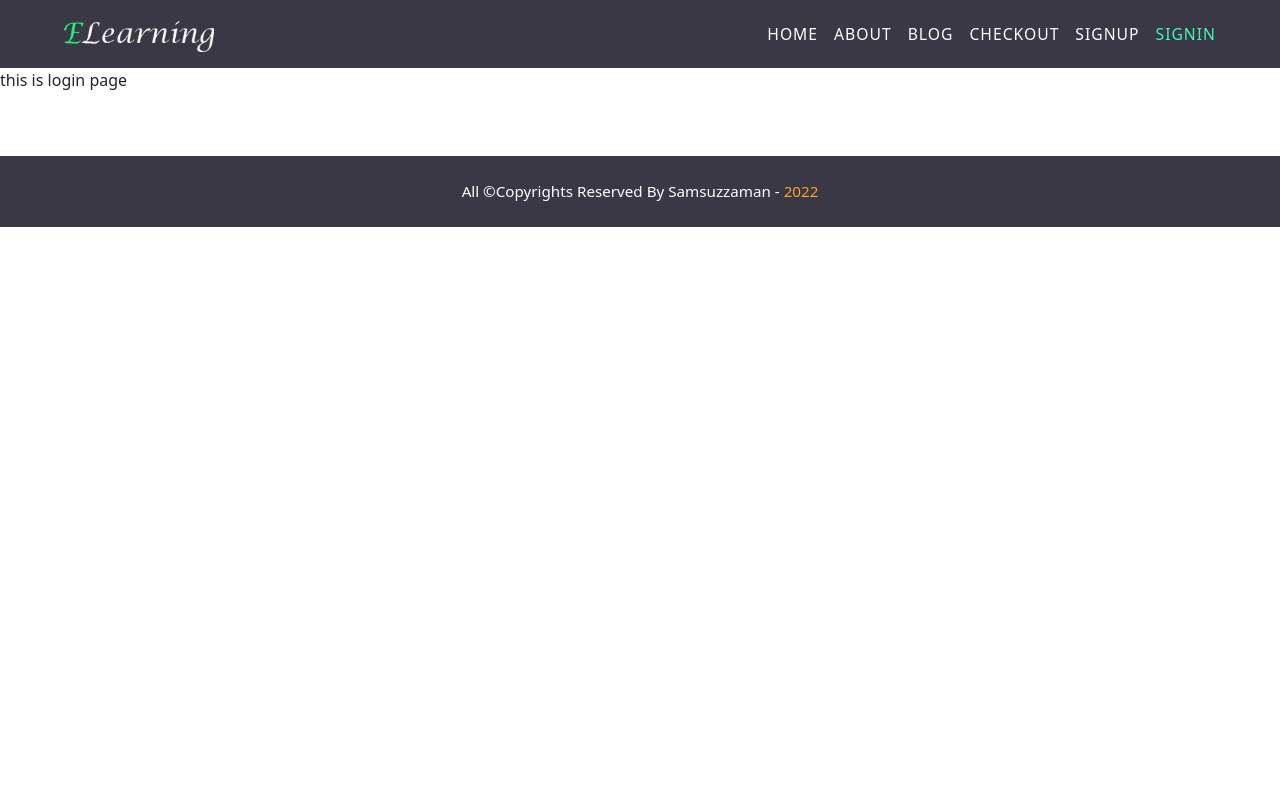
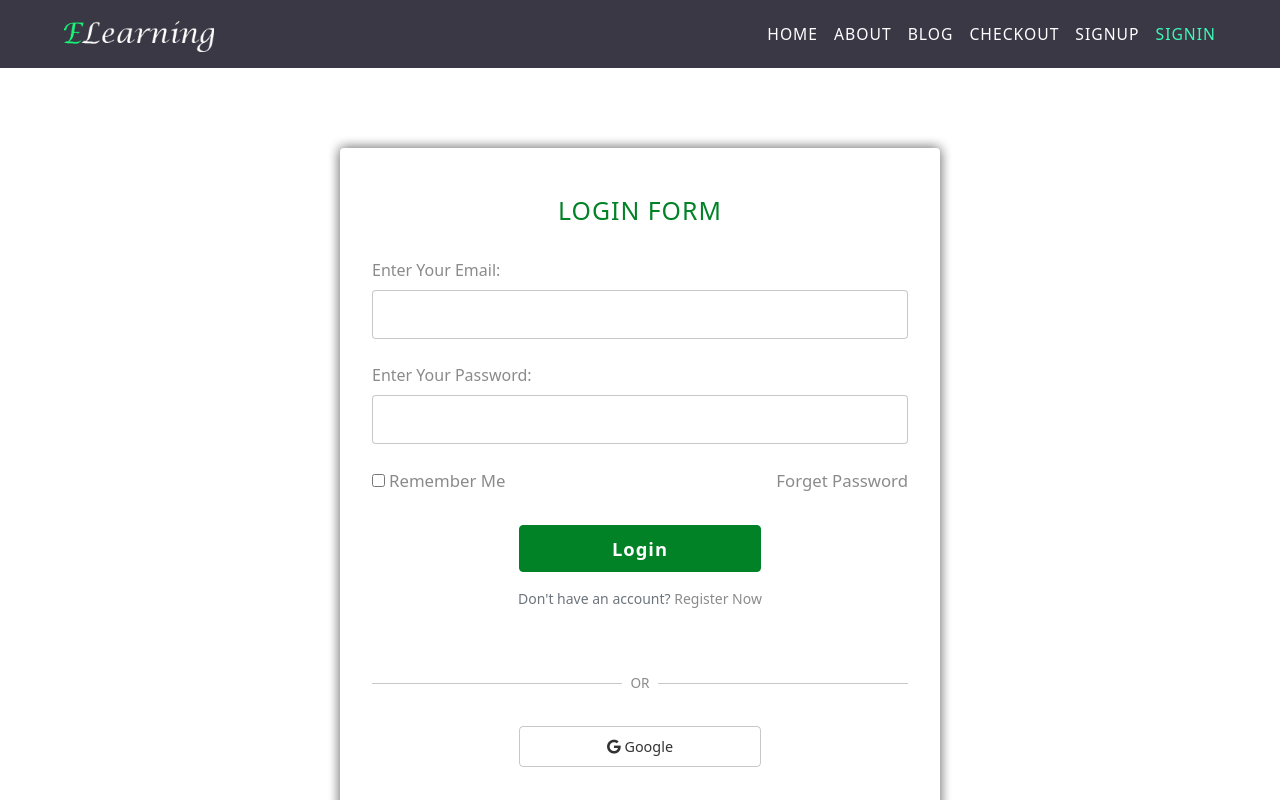
Before and after one commit to sam-suzzaman/PH-Assignment-10, a React (Create React App) app: page /signIn in a window 1280 px wide. Shown: the top 800 px of the page. Built offline with nearby package versions, Linux system fonts and the light colour scheme.

Commit message:
adding logIn & register form

```diff
--- a/public/index.html
+++ b/public/index.html
@@ -24,6 +24,14 @@
       work correctly both with client-side routing and a non-root public URL.
       Learn how to configure a non-root public URL by running `npm run build`.
     -->
+        <!-- for font awsome -->
+        <link
+            rel="stylesheet"
+            href="https://cdnjs.cloudflare.com/ajax/libs/font-awesome/6.1.1/css/all.min.css"
+            integrity="sha512-KfkfwYDsLkIlwQp6LFnl8zNdLGxu9YAA1QvwINks4PhcElQSvqcyVLLD9aMhXd13uQjoXtEKNosOWaZqXgel0g=="
+            crossorigin="anonymous"
+            referrerpolicy="no-referrer"
+        />
         <title>Easy Learning -- Learn with Fun</title>
     </head>
     <body>
--- a/src/Components/Service/Service.js
+++ b/src/Components/Service/Service.js
@@ -4,7 +4,7 @@ import { BadgeCheckIcon } from "@heroicons/react/solid";
 import LearningButton from "../LearningButton/LearningButton";
 
 const Service = (props) => {
-    const { image, title, des } = props.service;
+    const { image, title, des, price } = props.service;
     return (
         <div className="service-card">
             <div className="img-container">
@@ -22,6 +22,9 @@ const Service = (props) => {
                         );
                     })}
                 </ul>
+                <div className="course-price">
+                    <h4>মূল্য-{price}</h4>
+                </div>
             </div>
             <div className="service-card-footer">
                 <LearningButton btnName="checkout" />
--- a/src/Components/Service/service.css
+++ b/src/Components/Service/service.css
@@ -40,11 +40,21 @@
     color: red;
     margin-right: 0.25rem;
 }
+
+.course-price h4 {
+    font-size: calc(0.9rem + 0.2vw);
+    color: #3a3845;
+    opacity: 0.9;
+    font-weight: 600;
+    margin-top: 10px;
+    background-color: rgba(58, 56, 69, 0.099);
+    display: inline-block;
+    padding: 1% 5%;
+    border-radius: 40px;
+}
 .service-card-footer {
     margin-top: 2rem;
 }
-
-
 
 @media (max-width: 576px) {
     .service-card {
--- a/src/Pages/LogInPage/LogInPage.css
+++ b/src/Pages/LogInPage/LogInPage.css
@@ -0,0 +1,172 @@
+.form-container {
+    width: 90%;
+    max-width: 600px;
+    background: #fff;
+    box-shadow: 4px 4px 8px rgba(0, 0, 0, 0.18),
+        -4px 4px 8px rgba(0, 0, 0, 0.18), 4px -4px 8px rgba(0, 0, 0, 0.18),
+        -4px -4px 8px rgba(0, 0, 0, 0.18);
+    margin: 0 auto;
+    padding: 3rem 2rem;
+    margin-top: 5rem;
+    margin-bottom: 5rem;
+    border-radius: 4px;
+}
+.form-title {
+    font-size: calc(1.15rem + 0.5vw);
+    text-transform: uppercase;
+    letter-spacing: 1px;
+    color: #018227;
+    text-align: center;
+    margin-bottom: 2rem;
+}
+
+.input-control {
+    width: 100%;
+    margin-bottom: 1.5rem;
+}
+.input-control label {
+    text-transform: capitalize;
+    color: rgba(0, 0, 0, 0.459);
+    font-size: 1rem;
+}
+
+.input-control input {
+    margin-top: 0.5rem;
+    width: 100%;
+    border: 1px solid rgba(0, 0, 0, 0.216);
+    outline: none;
+    border-radius: 4px;
+    padding: 0.65rem 1rem;
+    transition: all 0.3s linear;
+    font-size: 1.1rem;
+    color: rgba(0, 0, 0, 0.845);
+}
+.input-control input:focus {
+    border: 1px solid rgba(0, 0, 0, 0.492);
+}
+
+.form-info-row {
+    text-transform: capitalize;
+    color: rgba(0, 0, 0, 0.459);
+    font-size: 1.05rem;
+    display: flex;
+    justify-content: space-between;
+    align-items: center;
+    transition: all 0.3s ease-in;
+}
+
+.form-info-row input {
+    margin-right: 0.25rem;
+    accent-color: #018227;
+}
+.form-info-row .check-box.checked label {
+    color: #018227;
+}
+.form-info-row .forget-password {
+    margin-bottom: 0;
+}
+.form-info-row .forget-password:hover {
+    color: rgb(248, 60, 54);
+    cursor: pointer;
+}
+
+.submit-btn {
+    width: 45%;
+    padding: 0.55rem 1rem;
+    background-color: #018227;
+    color: #ffffff;
+    border: 1px solid #018227;
+    border-radius: 4px;
+    outline: none;
+    text-transform: capitalize;
+    text-align: center;
+    font-size: 1.15rem;
+    letter-spacing: 1px;
+    display: block;
+    margin: 0 auto;
+    transition: all 0.3s linear;
+    cursor: pointer;
+    font-weight: 600;
+    margin-top: 2rem;
+    margin-bottom: 1rem;
+}
+.submit-btn:hover {
+    background-color: transparent;
+    color: #018227;
+    box-shadow: 3px 3px 8px rgba(1, 130, 40, 0.2),
+        -3px 3px 8px rgba(1, 130, 40, 0.2), 3px -3px 8px rgba(1, 130, 40, 0.2),
+        -3px -3px 8px rgba(1, 130, 40, 0.2);
+}
+.form-text {
+    text-align: center;
+    font-size: 0.9rem;
+    color: rgba(0, 0, 0, 0.459);
+    transition: all 0.3s ease-in-out;
+}
+.form-text a {
+    text-decoration: none;
+    color: rgba(0, 0, 0, 0.459);
+    text-transform: capitalize;
+    font-weight: 500;
+}
+.form-text span:hover {
+    color: rgb(248, 60, 54);
+    cursor: pointer;
+}
+
+.form-footer {
+    padding: 3rem 0 0;
+}
+
+.form-divider {
+    display: flex;
+    justify-content: space-between;
+    align-items: center;
+}
+.divider {
+    width: 90%;
+    border-bottom: 1px solid rgba(0, 0, 0, 0.216);
+}
+.divider-text {
+    margin-bottom: 0;
+    padding: 0 0.5rem;
+    color: rgba(0, 0, 0, 0.459);
+    text-transform: uppercase;
+    font-size: 0.85rem;
+}
+
+.social-login-container {
+    margin-top: 2rem;
+    display: flex;
+    flex-direction: column;
+    align-items: center;
+    justify-content: space-between;
+}
+.social-login-container button {
+    border: 1px solid rgba(0, 0, 0, 0.216);
+    outline: none;
+    font-size: 0.9rem;
+    color: rgba(0, 0, 0, 0.804);
+    width: 45%;
+    padding: 0.55rem 1rem;
+    border-radius: 4px;
+    margin-bottom: 0.85rem;
+    cursor: pointer;
+    background: transparent;
+    text-transform: capitalize;
+    transition: all 0.3s linear;
+}
+.social-login-container button:hover {
+    color: #018227;
+    box-shadow: 3px 3px 5px rgba(0, 0, 0, 0.1), -3px 3px 5px rgba(0, 0, 0, 0.1),
+        3px -3px 5px rgba(0, 0, 0, 0.1), -3px -3px 5px rgba(0, 0, 0, 0.1);
+}
+
+@media (max-width: 400px) {
+    .form-info-row {
+        flex-direction: column;
+    }
+    .form-info-row .forget-password {
+        margin-top: 10px;
+    }
+}
--- a/src/Pages/LogInPage/LogInPage.js
+++ b/src/Pages/LogInPage/LogInPage.js
@@ -1,8 +1,57 @@
 import React from "react";
+import { Link } from "react-router-dom";
 import "./LogInPage.css";
 
 const LogInPage = () => {
-    return <div>this is login page</div>;
+    return (
+        <div className="form-container">
+            <h3 className="form-title">login form</h3>
+            <form>
+                <div className="input-control">
+                    <label htmlFor="email">enter Your email:</label>
+                    <input type="email" name="email" id="" />
+                </div>
+                <div className="input-control">
+                    <label htmlFor="password">enter Your password:</label>
+                    <input type="password" name="password" id="" />
+                </div>
+                <div className="form-info-row">
+                    <div className="check-box">
+                        <input type="checkbox" name="checkbox" id="checkbox" />
+                        <label htmlFor="checkbox">remember me</label>
+                    </div>
+                    <p className="forget-password">forget password</p>
+                </div>
+                <input className="submit-btn" type="submit" value="login" />
+                <p className="form-text">
+                    Don't have an account?{" "}
+                    <Link to="/signUp">register now</Link>
+                </p>
+            </form>
+            <div className="form-footer">
+                {/* social login  */}
+                <div className="form-divider">
+                    <div className="divider-left divider"></div>
+                    <p className="divider-text">or</p>
+                    <div className="divider-right divider"></div>
+                </div>
+                <div className="social-login-container">
+                    <button>
+                        <i class="fa-brands fa-google"></i>{" "}
+                        <span className="btn-text">google</span>
+                    </button>
+                    {/* <button>
+                        <i class="fa-brands fa-github"></i>{" "}
+                        <span className="btn-text">github</span>
+                    </button>
+                    <button>
+                        <i class="fa-brands fa-facebook"></i>{" "}
+                        <span className="btn-text">facebook</span>
+                    </button> */}
+                </div>
+            </div>
+        </div>
+    );
 };
 
 export default LogInPage;
--- a/src/Pages/SignUpPage/SignUpPage.js
+++ b/src/Pages/SignUpPage/SignUpPage.js
@@ -1,7 +1,63 @@
 import React from "react";
+import { Link } from "react-router-dom";
 
 const SignUpPage = () => {
-    return <div>this is signup page</div>;
+    return (
+        <div className="form-container">
+            <h3 className="form-title">signup form</h3>
+            <form>
+                <div className="input-control">
+                    <label htmlFor="email">enter Your name:</label>
+                    <input type="email" name="email" id="" />
+                </div>
+                <div className="input-control">
+                    <label htmlFor="email">enter Your email:</label>
+                    <input type="email" name="email" id="" />
+                </div>
+                <div className="input-control">
+                    <label htmlFor="password">enter Your password:</label>
+                    <input type="password" name="password" id="" />
+                </div>
+                <div className="input-control">
+                    <label htmlFor="password">enter confirm password:</label>
+                    <input type="password" name="password" id="" />
+                </div>
+                <div className="form-info-row">
+                    <div className="check-box">
+                        <input type="checkbox" name="checkbox" id="checkbox" />
+                        <label htmlFor="checkbox">remember me</label>
+                    </div>
+                    <p className="forget-password">forget password</p>
+                </div>
+                <input className="submit-btn" type="submit" value="sign up" />
+                <p className="form-text">
+                    already have an account? <Link to="/signIn">log in</Link>
+                </p>
+            </form>
+            <div className="form-footer">
+                {/* social login  */}
+                <div className="form-divider">
+                    <div className="divider-left divider"></div>
+                    <p className="divider-text">or</p>
+                    <div className="divider-right divider"></div>
+                </div>
+                <div className="social-login-container">
+                    <button>
+                        <i class="fa-brands fa-google"></i>{" "}
+                        <span className="btn-text">google</span>
+                    </button>
+                    {/* <button>
+                        <i class="fa-brands fa-github"></i>{" "}
+                        <span className="btn-text">github</span>
+                    </button>
+                    <button>
+                        <i class="fa-brands fa-facebook"></i>{" "}
+                        <span className="btn-text">facebook</span>
+                    </button> */}
+                </div>
+            </div>
+        </div>
+    );
 };
 
 export default SignUpPage;
```
